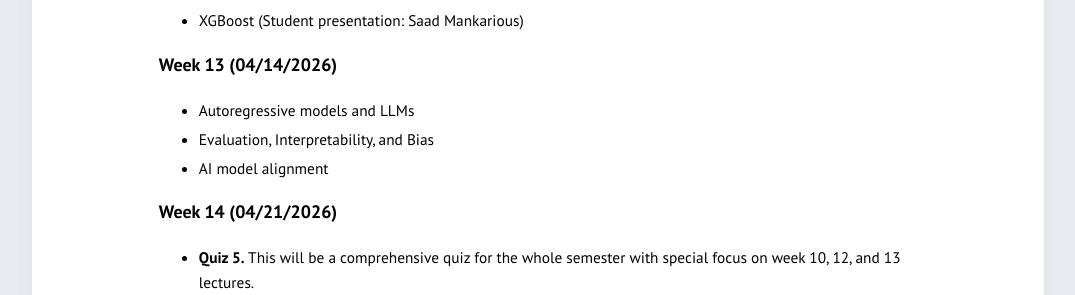
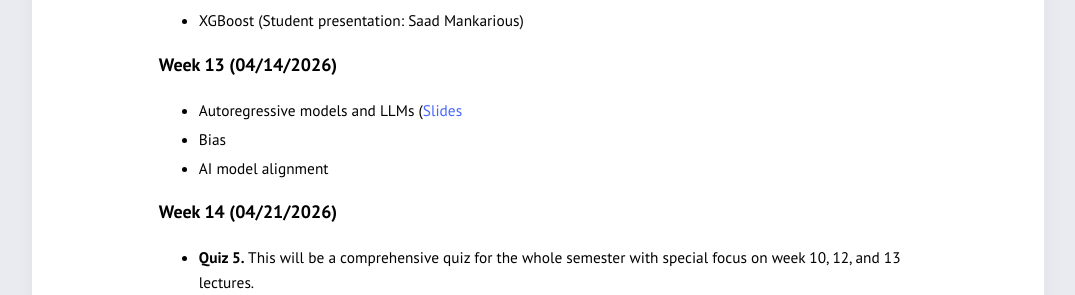
Before and after one commit to azirikly/nlu-gw26, a Jekyll site: the page built from syllabus.md, in a window 1280 px wide. Shown: the part 1769-2064 px from the top of the page, without its empty margins (102-1177 px from the left). Built offline with Jekyll 4.4.1, drawn with Linux system fonts in a browser that asks for light colours.

Commit message:
Update syllabus.md

```diff
--- a/syllabus.md
+++ b/syllabus.md
@@ -56,8 +56,8 @@ Text Classification [Slides](slides/Lecture3_NLU_Zirikly.pdf)
 - XGBoost (Student presentation: Saad Mankarious)
 
 ### Week 13 (04/14/2026)
-- Autoregressive models and LLMs
-- Evaluation, Interpretability, and Bias
+- Autoregressive models and LLMs ([Slides](slides/Lecture12_NLU_Zirikly.pdf)
+- Bias
 - AI model alignment
 
 ### Week 14 (04/21/2026)
```
